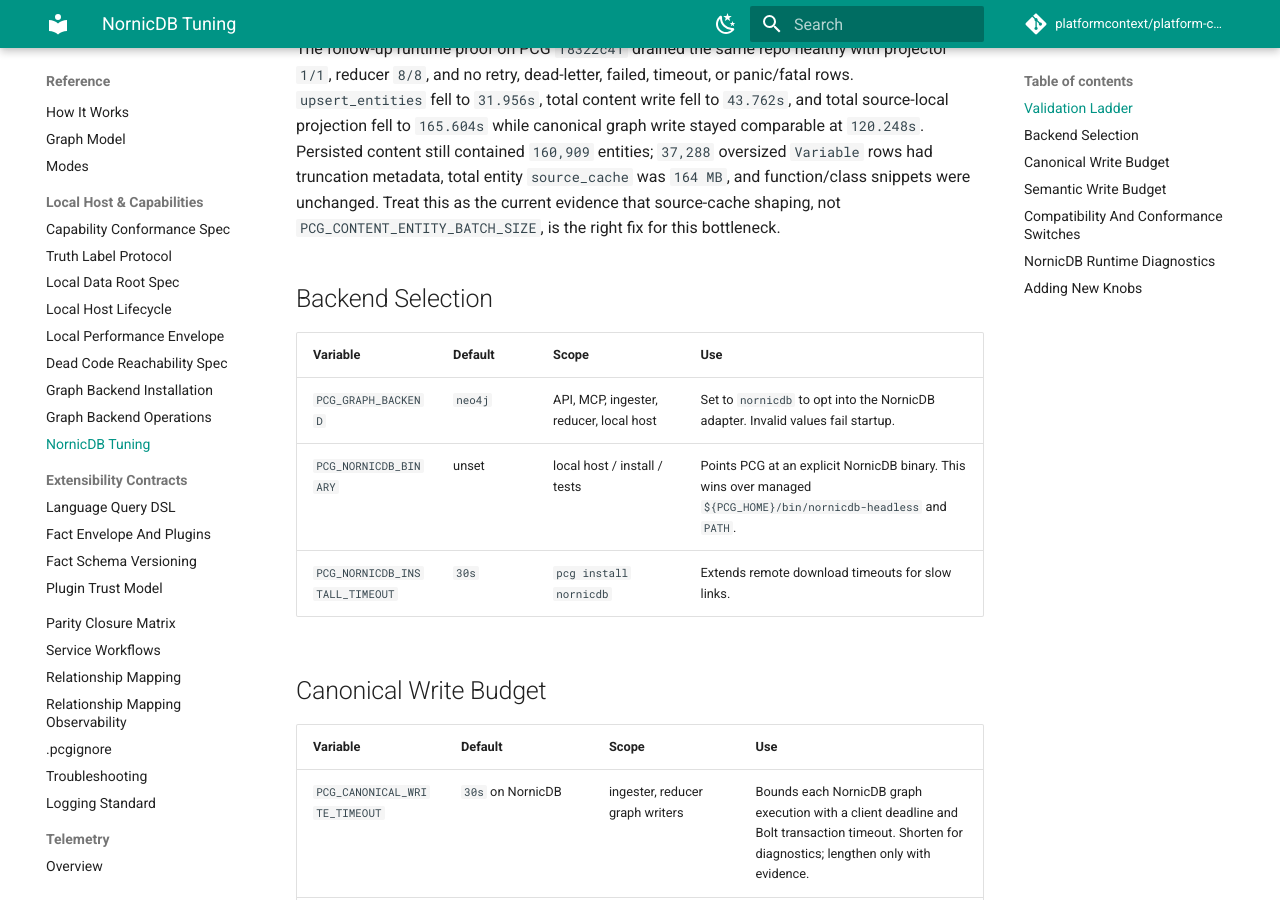
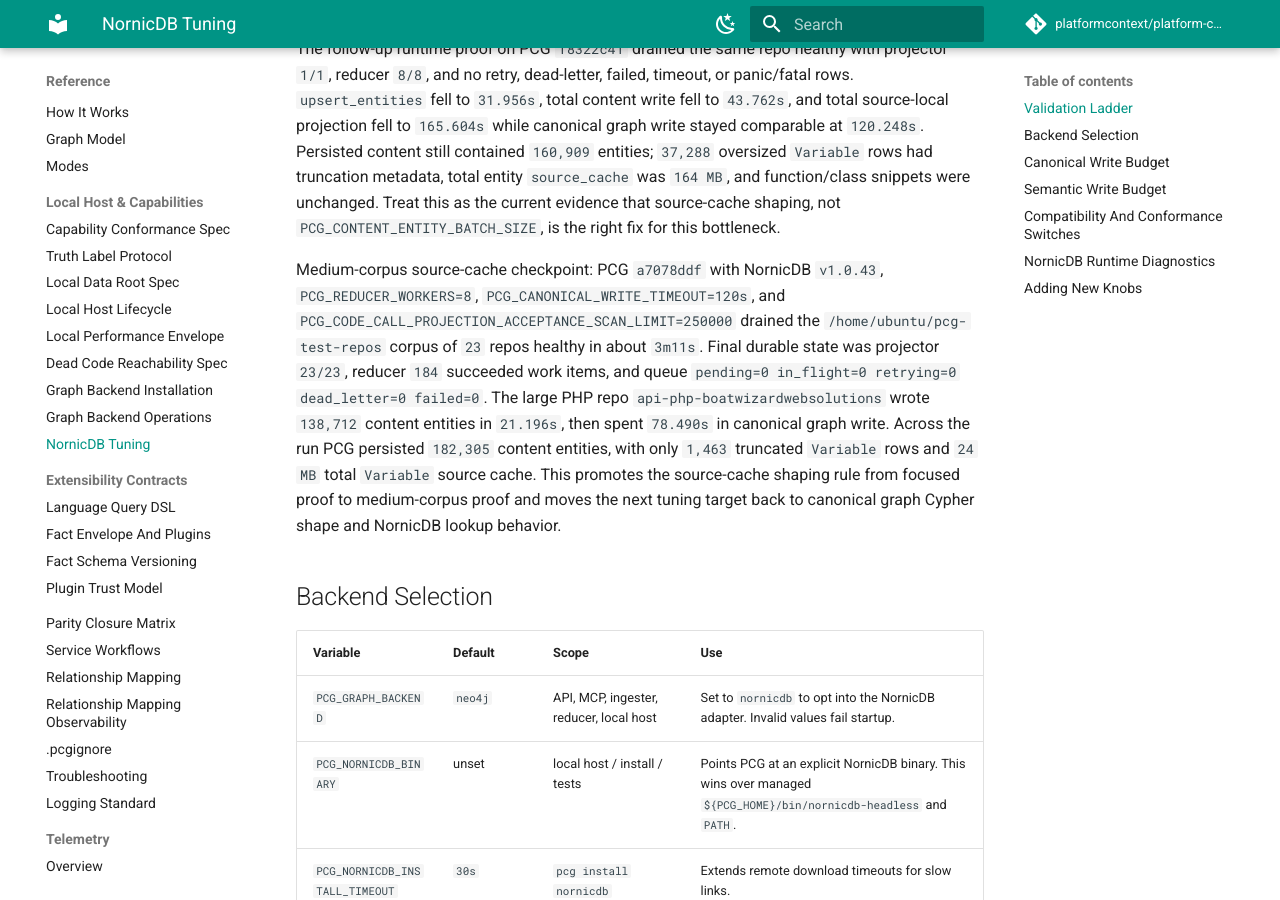
Before and after one commit to platformcontext/platform-context-graph, an MkDocs documentation site: the page built from docs/docs/reference/nornicdb-tuning.md, in a window 1280 px wide and 900 px high, scrolled down 2725 px. Built offline with MkDocs 1.6.1 and Material for MkDocs 9.7.7, drawn with Linux system fonts in a browser that asks for light colours; comment, search, counter and statistics services are not loaded.

Commit message:
docs: record medium NornicDB source cache proof

```diff
--- a/docs/docs/reference/nornicdb-tuning.md
+++ b/docs/docs/reference/nornicdb-tuning.md
@@ -129,6 +129,19 @@
 metadata, total entity `source_cache` was `164 MB`, and function/class snippets
 were unchanged. Treat this as the current evidence that source-cache shaping,
 not `PCG_CONTENT_ENTITY_BATCH_SIZE`, is the right fix for this bottleneck.
+
+Medium-corpus source-cache checkpoint: PCG `a7078ddf` with NornicDB `v1.0.43`,
+`PCG_REDUCER_WORKERS=8`, `PCG_CANONICAL_WRITE_TIMEOUT=120s`, and
+`PCG_CODE_CALL_PROJECTION_ACCEPTANCE_SCAN_LIMIT=250000` drained the
+`/home/ubuntu/pcg-test-repos` corpus of `23` repos healthy in about `3m11s`.
+Final durable state was projector `23/23`, reducer `184` succeeded work items,
+and queue `pending=0 in_flight=0 retrying=0 dead_letter=0 failed=0`. The large
+PHP repo `api-php-boatwizardwebsolutions` wrote `138,712` content entities in
+`21.196s`, then spent `78.490s` in canonical graph write. Across the run PCG
+persisted `182,305` content entities, with only `1,463` truncated `Variable`
+rows and `24 MB` total `Variable` source cache. This promotes the source-cache
+shaping rule from focused proof to medium-corpus proof and moves the next tuning
+target back to canonical graph Cypher shape and NornicDB lookup behavior.
 
 ## Backend Selection
 
```
Also changed, not shown: docs/docs/adrs/2026-04-20-embedded-local-backends-implementation-plan.md (+1 -0 lines), docs/docs/adrs/2026-04-22-nornicdb-graph-backend-candidate.md (+1 -0 lines).
